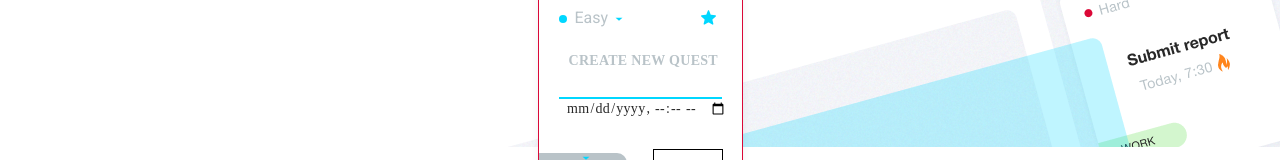
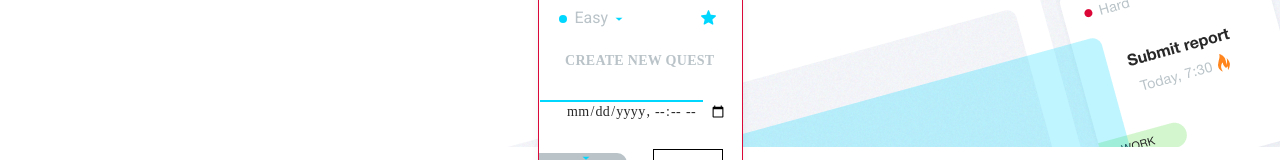
Before and after one commit to VolodymyrBuzinov/dashboard, a React (Create React App) app: page / in a window 1280 px wide. Shown: the part 773-933 px from the top of the page. Built offline with nearby package versions, Linux system fonts and the light colour scheme.

Commit message:
fix DateAndTimePickers and InputTodo

```diff
--- a/src/Components/InputTodo/InputTodo.module.scss
+++ b/src/Components/InputTodo/InputTodo.module.scss
@@ -11,17 +11,30 @@
 }
 
 .InputTodo__input {
-  font-weight: bold;
+  font-weight: 700;
   font-style: normal;
-  font-size: 16px;
   font-family: HelveticaNeueCyr;
-  line-height: 16px;
-  padding-bottom: 10px;
+  max-width: 200px;
   counter-reset: $text-color;
-  display: block;
-  width: 163px;
+  // display: block;
   border: none;
   text-align: center;
+
+  margin: 0;
+  margin-left: auto;
+  margin-right: auto;
+  height: auto;
+
+  @media screen and (max-width: 767px) {
+    font-size: 20px;
+    line-height: 20px;
+    margin-bottom: 10px;
+  }
+  @media screen and (min-width: 768px) {
+    font-size: 16px;
+    line-height: 16px;
+    margin-bottom: 12px;
+  }
 }
 .InputTodo__input:focus {
   outline: none;
@@ -33,7 +46,7 @@
   color: $active-color;
   position: absolute;
   pointer-events: none;
-  left: 10px;
+  left: 25px;
   top: 15px;
   transition: $animation-timing;
   -moz-transition: $animation-timing;
```
